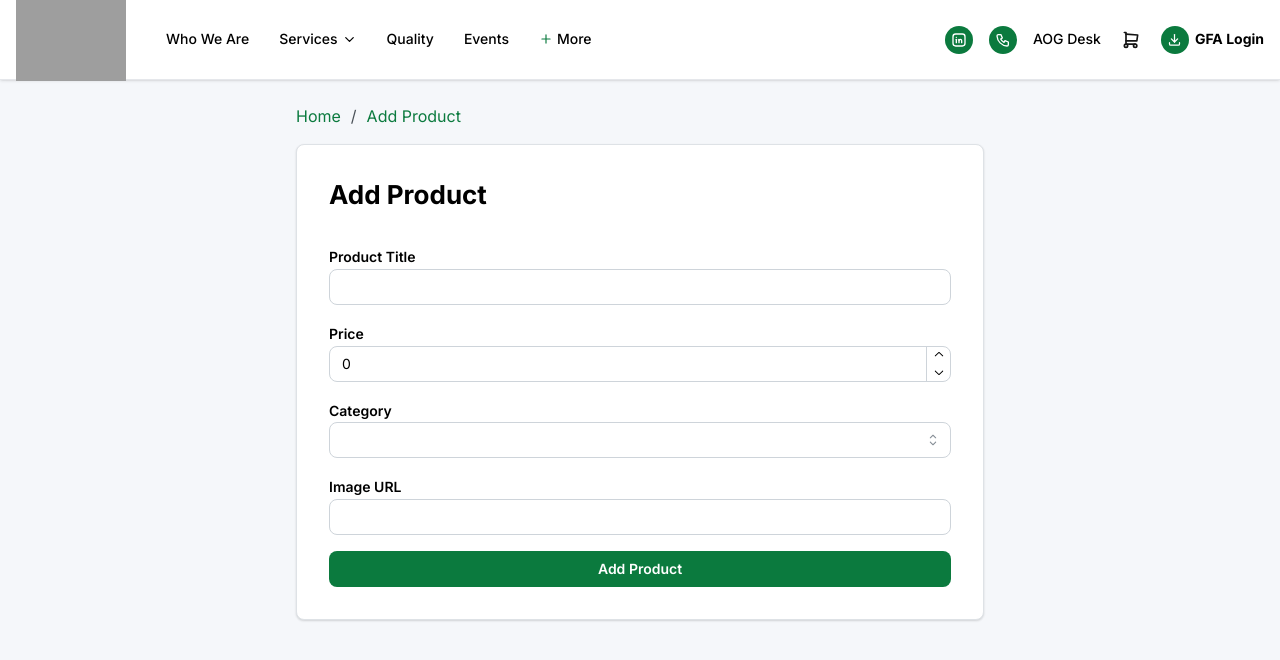
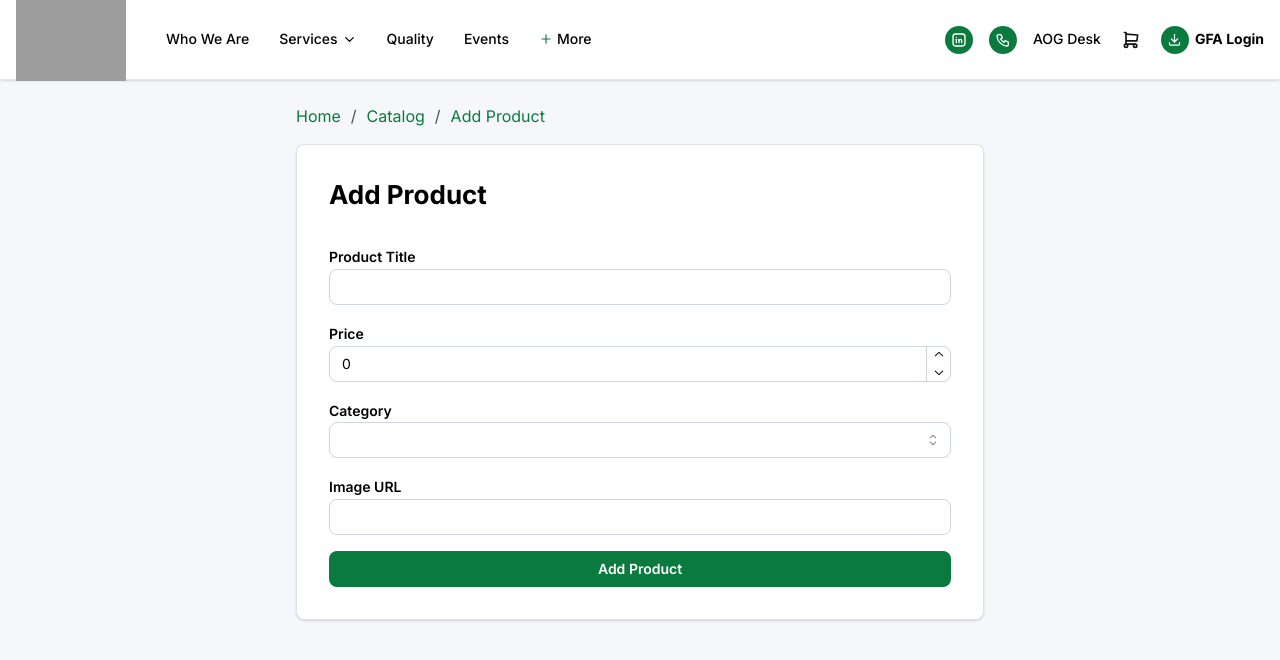
Before and after one commit to Basilraju-10/nextjs-mantine, a Next.js app: page /add in a window 1280 px wide. Shown: the top 660 px of the page. Built offline with nearby package versions, Linux system fonts and the light colour scheme; grey boxes are pictures that could not be loaded.

Commit message:
feat: update navigation links and improve styling in AddPage and ProductDetails components refactor: change font family in globals.css and clean up SearchTabs component

```diff
--- a/app/add/page.tsx
+++ b/app/add/page.tsx
@@ -44,7 +44,8 @@ export default function AddPage() {
       <Container size="sm" py="xl">
 
         <Breadcrumbs mb="lg">
-          <Anchor href="/">Home</Anchor>
+        <Anchor href="/">Home</Anchor>
+          <Anchor href="/catalog">Catalog</Anchor>
           <Anchor c="green">Add Product</Anchor>
         </Breadcrumbs>
 
--- a/app/globals.css
+++ b/app/globals.css
@@ -6,7 +6,7 @@ body{
   margin:0;
   padding:0;
   background:#f5f7fa;
-  font-family:Inter,sans-serif;
+  font-family: var(--font-plus-jakarta), sans-serif;
 }
 
 *{
--- a/app/product/[id]/page.tsx
+++ b/app/product/[id]/page.tsx
@@ -105,7 +105,7 @@ export default async function ProductDetails({ params }: Props) {
 
                   <Button
                     component="a"
-                    href="/"
+                    href="/catalog"
                     variant="outline"
                     color="green"
                   >
```
Also changed, not shown: components/Breadcrumb.tsx (deleted), components/Searchtabs.tsx (line endings or trailing spaces).
